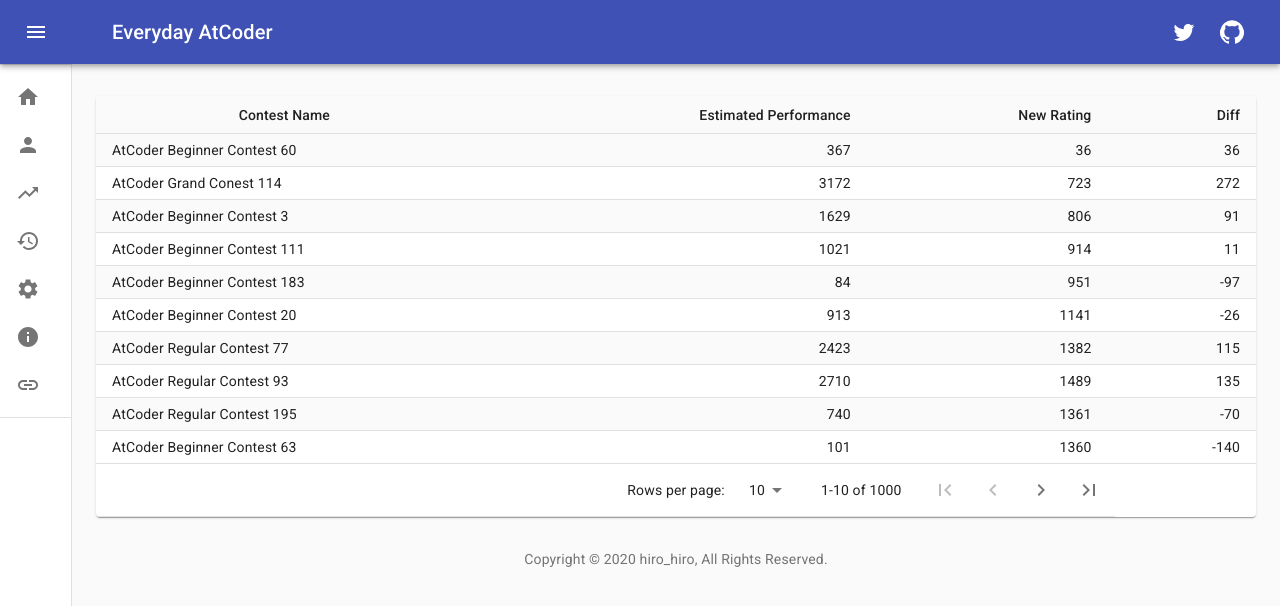
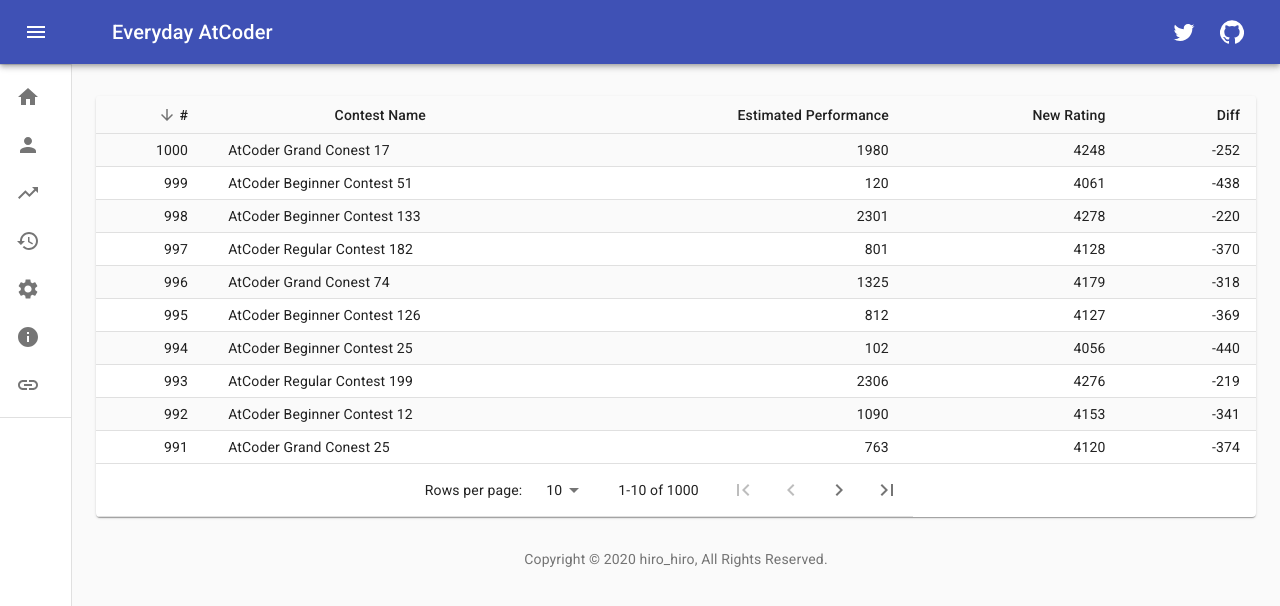
Before and after one commit to KATO-Hiro/EverydayAtCoder, a Next.js app in the folder frontend/: page /history in a window 1280 px wide. Shown: the top 606 px of the page. Built offline with nearby package versions, Linux system fonts and the light colour scheme.

Commit message:
Add round number to contest history table

```diff
--- a/frontend/src/components/ContestHistoryTable.js
+++ b/frontend/src/components/ContestHistoryTable.js
@@ -46,8 +46,8 @@
 
 export default function ContestHistoryTable({ data }) {
   const classes = useStyles();
-  const [order, setOrder] = React.useState('asc');
-  const [orderBy, setOrderBy] = React.useState('estimatedPerformance');
+  const [order, setOrder] = React.useState('desc');
+  const [orderBy, setOrderBy] = React.useState('Round');
   const [page, setPage] = React.useState(0);
   const [rowsPerPage, setRowsPerPage] = React.useState(10);
 
@@ -99,6 +99,11 @@
                    <StyledTableCell
                      component="th"
                      scope="row"
+                     align="right"
+                   >
+                     {row.Round}
+                   </StyledTableCell>
+                   <StyledTableCell
                      align="left"
                    >
                      {row.ContestName}
--- a/frontend/src/components/GenerateData.js
+++ b/frontend/src/components/GenerateData.js
@@ -24,6 +24,7 @@
   const newRating = oldRating + diff;
 
   return {
+    Round: round + 1,
     ContestName:
       contestType > 0.85
         ? 'AtCoder Grand Conest ' + contestRound
--- a/frontend/src/components/SortableTableHead.js
+++ b/frontend/src/components/SortableTableHead.js
@@ -6,6 +6,10 @@
   TableRow,
   TableSortLabel,
 } from '@material-ui/core';
+
+import {
+  headCells
+} from './SortableTableHeadCells';
 
 // See:
 // https://material-ui.com/components/tables/#sorting-amp-selecting
@@ -39,29 +43,6 @@
 
   return stabilizedThis.map((element) => element[0]);
 }
-
-const headCells = [
-  {id: 'ContestName',
-   numeric: false,
-   disablePadding: true,
-   label: 'Contest Name',
-  },
-  {id: 'Performance',
-   numeric: true,
-   disablePadding: false,
-   label: 'Estimated Performance',
-  },
-  {id: 'NewRating',
-   numeric: true,
-   disablePadding: false,
-   label: 'New Rating',
-  },
-  {id: 'Diff',
-   numeric: true,
-   disablePadding: false,
-   label: 'Diff',
-  },
-];
 
 export default function SortableTableHead(props) {
   const { classes, order, orderBy, onRequestSort } = props;
--- /dev/null
+++ b/frontend/src/components/SortableTableHeadCells.js
@@ -0,0 +1,27 @@
+export const headCells = [
+  {id: 'Round',
+   numeric: true,
+   disablePadding: false,
+   label: '#',
+  },
+  {id: 'ContestName',
+   numeric: false,
+   disablePadding: true,
+   label: 'Contest Name',
+  },
+  {id: 'Performance',
+   numeric: true,
+   disablePadding: false,
+   label: 'Estimated Performance',
+  },
+  {id: 'NewRating',
+   numeric: true,
+   disablePadding: false,
+   label: 'New Rating',
+  },
+  {id: 'Diff',
+   numeric: true,
+   disablePadding: false,
+   label: 'Diff',
+  },
+];
```
